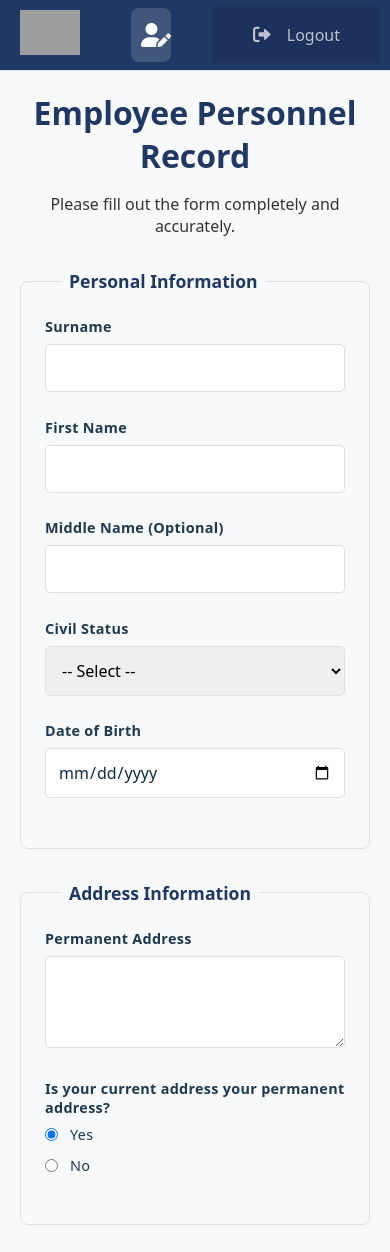
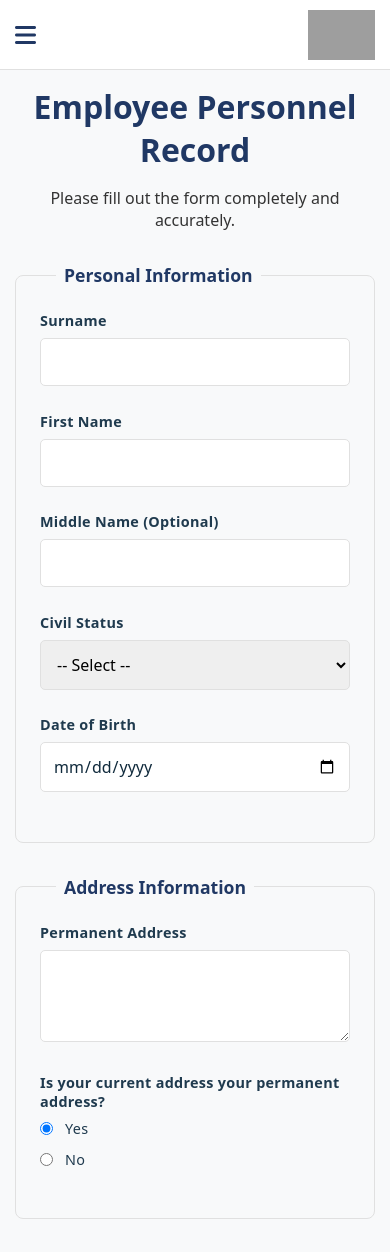
Before and after one commit to emman0779/VTSA, a PHP site: page /employee_dashboard.html in a window 390 px wide. Shown: the top 1252 px of the page. Run offline with PHP 8.4, Linux system fonts and the light colour scheme; grey boxes are pictures that could not be loaded.

Commit message:
send update

```diff
--- a/employee_page/admin_dashboard.html
+++ b/employee_page/admin_dashboard.html
@@ -20,7 +20,7 @@
             <ul>
                 <li><a href="#dashboard" class="nav-link active"><i class="fas fa-tachometer-alt"></i> <span>Dashboard</span></a></li>
                 <li><a href="#applicants" class="nav-link"><i class="fas fa-users"></i> <span>Applicants</span></a></li>
-                <li><a href="#employees" class="nav-link"><i class="fas fa-user-tie"></i> <span>Updated Employees Data</span></a></li>
+                <li><a href="#employees" class="nav-link"><i class="fas fa-user-tie"></i> <span>Employees Data</span></a></li>
                 <li><a href="#jobs" class="nav-link"><i class="fas fa-briefcase"></i> <span>Job Listings</span></a></li>
             </ul>
         </nav>
@@ -36,6 +36,7 @@
                 <i class="fas fa-bars"></i>
             </button>
             <div class="top-bar-title">VTSA Management System</div>
+            <img src="../applicant_page/images/logo2.png" alt="Logo" class="header-logo">
         </header>
         <main class="main-content">
             <!-- Dashboard Overview Section -->
@@ -120,7 +121,7 @@
             <!-- Employees Management Section -->
             <section id="employees" class="dashboard-section">
                 <div class="section-header">
-                    <h1>Manage Employees</h1>
+                    <h1>Employees Updated Information</h1>
                     <button id="export-btn" class="btn btn-primary add-new-btn"><i class="fas fa-file-export"></i> Export</button>
                 </div>
                 <div class="table-wrapper">
--- a/employee_page/employee_dashboard.html
+++ b/employee_page/employee_dashboard.html
@@ -6,13 +6,15 @@
     <title>Employee Dashboard</title>
     <link rel="stylesheet" href="style.css">
     <link rel="stylesheet" href="https://cdnjs.cloudflare.com/ajax/libs/font-awesome/6.0.0-beta3/css/all.min.css">
+    <script src="https://cdn.jsdelivr.net/npm/chart.js"></script>
 </head>
 <body class="dashboard-page">
     <aside class="sidebar">
         <div class="sidebar-header">
-            <a href="#home" class="logo">
-                <img src="../applicant_page/images/vtsa_logo.png" alt="VTSA Logo">
+            <a href="#" class="logo">
+                <img src="../applicant_page/images/vtsa_white.png" alt="VTSA Logo">
             </a>
+            <div class="sidebar-title">Employee Panel</div>
         </div>
         <nav class="sidebar-nav">
             <ul>
@@ -30,6 +32,7 @@
             <button id="sidebar-toggle" class="sidebar-toggle-btn">
                 <i class="fas fa-bars"></i>
             </button>
+            <img src="../applicant_page/images/logo2.png" alt="Logo" class="header-logo">
         </header>
         <main class="main-content">
             <!-- Profile/Information Update Section -->
--- a/employee_page/style.css
+++ b/employee_page/style.css
@@ -237,6 +237,11 @@
   color: var(--primary-color);
   letter-spacing: 0.5px;
   white-space: nowrap; /* Prevent wrapping on smaller screens */
+}
+
+.header-logo {
+  margin-left: auto;
+  height: 50px;
 }
 
 .sidebar {
@@ -574,72 +579,92 @@ table tbody tr:hover {
 
 @media (max-width: 768px) {
   .dashboard-page {
-    flex-direction: column;
+    flex-direction: row; /* Keep row, we handle sidebar with fixed position */
   }
 
   .sidebar {
-    width: 100%;
-    height: auto;
-    border-right: none;
-    border-bottom: 1px solid var(--border-color);
-    flex-direction: row;
-    align-items: center;
-    padding: 0 10px;
+    position: fixed;
+    top: 70px;
+    left: 0;
+    bottom: 0;
+    width: 260px;
+    z-index: 1000;
+    transform: translateX(-100%); /* Hide sidebar by default on mobile */
+    transition: transform 0.3s ease;
+    padding: 0;
+    border-right: 1px solid rgba(255, 255, 255, 0.1);
   }
 
   .sidebar-header {
-    border: none;
-    padding: 10px;
-  }
-
-  .sidebar-header .sidebar-title {
-    display: none;
+    display: block; /* Ensure header elements are visible */
   }
 
   .sidebar-nav {
-    flex-grow: 1;
-    overflow: visible;
+    padding-top: 1rem;
   }
 
   .sidebar-nav ul {
-    display: flex;
-    justify-content: space-around;
-    padding: 0;
+    display: block;
   }
 
   .sidebar-nav li a {
-    padding: 15px 10px;
-    justify-content: center;
-  }
-
-  .sidebar-nav li a span {
-    display: none;
-  }
-
-  .sidebar-nav li a i {
-    margin-right: 0;
-    font-size: 1.5rem;
+    justify-content: flex-start;
+    margin: 5px 15px;
   }
 
   .sidebar-footer {
-    border: none;
-    padding: 0;
-  }
-
-  .sidebar-footer ul {
-    padding: 0 10px;
+    display: block;
   }
 
   .main-container {
-    height: auto;
+    width: 100%;
   }
 
   .top-bar {
-    display: none;
+    display: flex; /* Show top bar on mobile */
+    justify-content: space-between;
+    padding: 0 15px;
+    width: 100%;
+    z-index: 1001;
+  }
+
+  .top-bar-title {
+    display: none; /* Hide long title on mobile to save space */
   }
 
   .main-content {
-    padding: 20px;
+    padding: 15px;
+  }
+
+  /* Logic to SHOW sidebar when toggled on mobile */
+  /* We reuse the 'sidebar-collapsed' class but invert the logic for mobile */
+  body.sidebar-collapsed .sidebar {
+    transform: translateX(0); /* Slide in */
+    width: 260px; /* Force full width */
+  }
+
+  /* Override desktop collapsed styles to ensure content is visible */
+  body.sidebar-collapsed .sidebar-nav span,
+  body.sidebar-collapsed .sidebar-footer span,
+  body.sidebar-collapsed .sidebar-header .logo,
+  body.sidebar-collapsed .sidebar-header .sidebar-title {
+    display: inline;
+  }
+
+  body.sidebar-collapsed .sidebar-header .sidebar-title {
+      display: block;
+  }
+
+  /* Add a dark overlay when menu is open */
+  body.sidebar-collapsed::after {
+      content: '';
+      position: fixed;
+      top: 70px;
+      left: 0;
+      right: 0;
+      bottom: 0;
+      background: rgba(0,0,0,0.5);
+      z-index: 999;
   }
 }
 
```
Also changed, not shown: applicant_page/style.css (+54 -0 lines).
